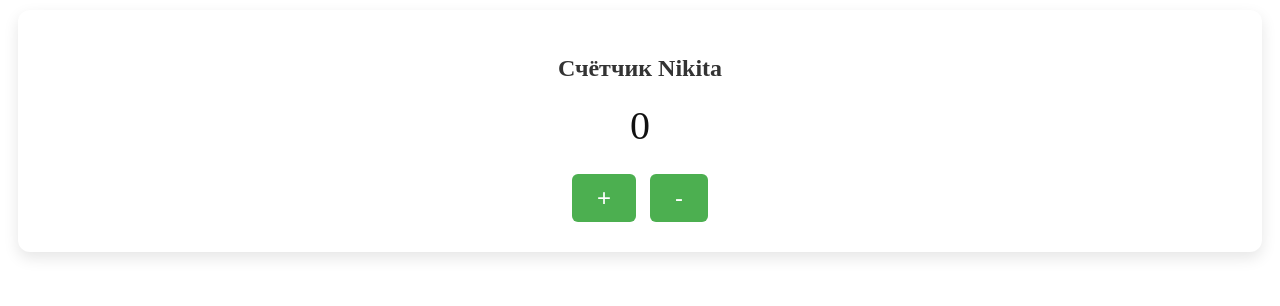
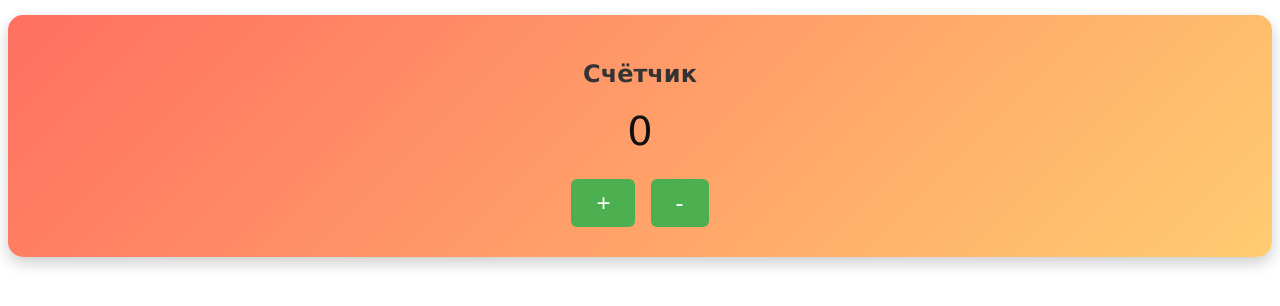
Before and after one commit to orekhov-vitaly/counter, a plain HTML site: page index.html in a window 1280 px wide. Drawn offline with Linux system fonts and the light colour scheme.

Commit message:
Добавил изминения

```diff
--- a/index.html
+++ b/index.html
@@ -10,7 +10,7 @@
 <body>
     <div id="root"></div>
     <div class="counter" id="counter-nikita">
-  <h2>Счётчик Nikita</h2>
+  <h2>Счётчик</h2>
   <p class="value">0</p>
   <button class="increase">+</button>
   <button class="decrease">-</button>
--- a/style.css
+++ b/style.css
@@ -1,11 +1,14 @@
 #counter-nikita {
-  background-color: #ffffff;
-  padding: 25px 50px;
-  border-radius: 12px;
+  background: linear-gradient(135deg, #ff6f61, #ffcc70);
+  padding: 25px 40px;
+  border-radius: 15px;
   text-align: center;
-  box-shadow: 0 6px 15px rgba(0, 0, 0, 0.1);
-  margin: 10px;
+  box-shadow: 0 6px 15px rgba(0,0,0,0.2);
+  margin: 15px auto;
+  font-family: 'Verdana', sans-serif;
+  transition: transform 0.3s, box-shadow 0.3s;
 }
+
 
 #counter-nikita h2 {
   margin-bottom: 20px;
```
